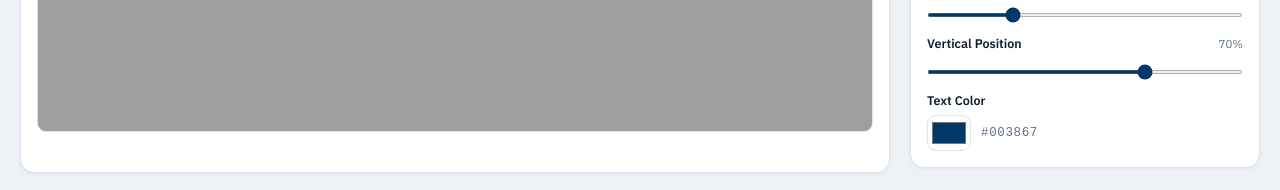
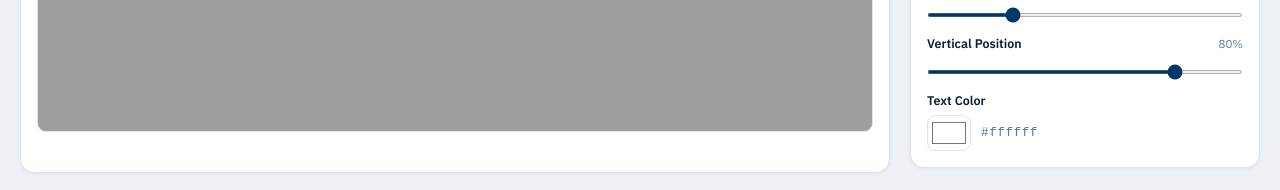
Before and after one commit to Abdulelah86/MyClinic, a plain HTML site: page index.html in a window 1280 px wide. Shown: the part 615-805 px from the top of the page. Drawn offline with Linux system fonts and the light colour scheme.

Commit message:
Update position slider value and text color

```diff
--- a/index.html
+++ b/index.html
@@ -459,14 +459,14 @@
             Vertical Position
             <span class="val"><span id="posVal">70</span>%</span>
           </label>
-          <input id="posSlider" type="range" min="0" max="100" value="70" step="1" />
+          <input id="posSlider" type="range" min="0" max="100" value="80" step="1" />
         </div>
 
         <div class="field">
           <label for="textColor">Text Color</label>
           <div class="color-row">
-            <input id="textColor" type="color" class="color-swatch" value="#003867" />
-            <span id="colorHex" class="color-hex">#003867</span>
+            <input id="textColor" type="color" class="color-swatch" value="#ffffff" />
+            <span id="colorHex" class="color-hex">#ffffff</span>
           </div>
         </div>
 
```
